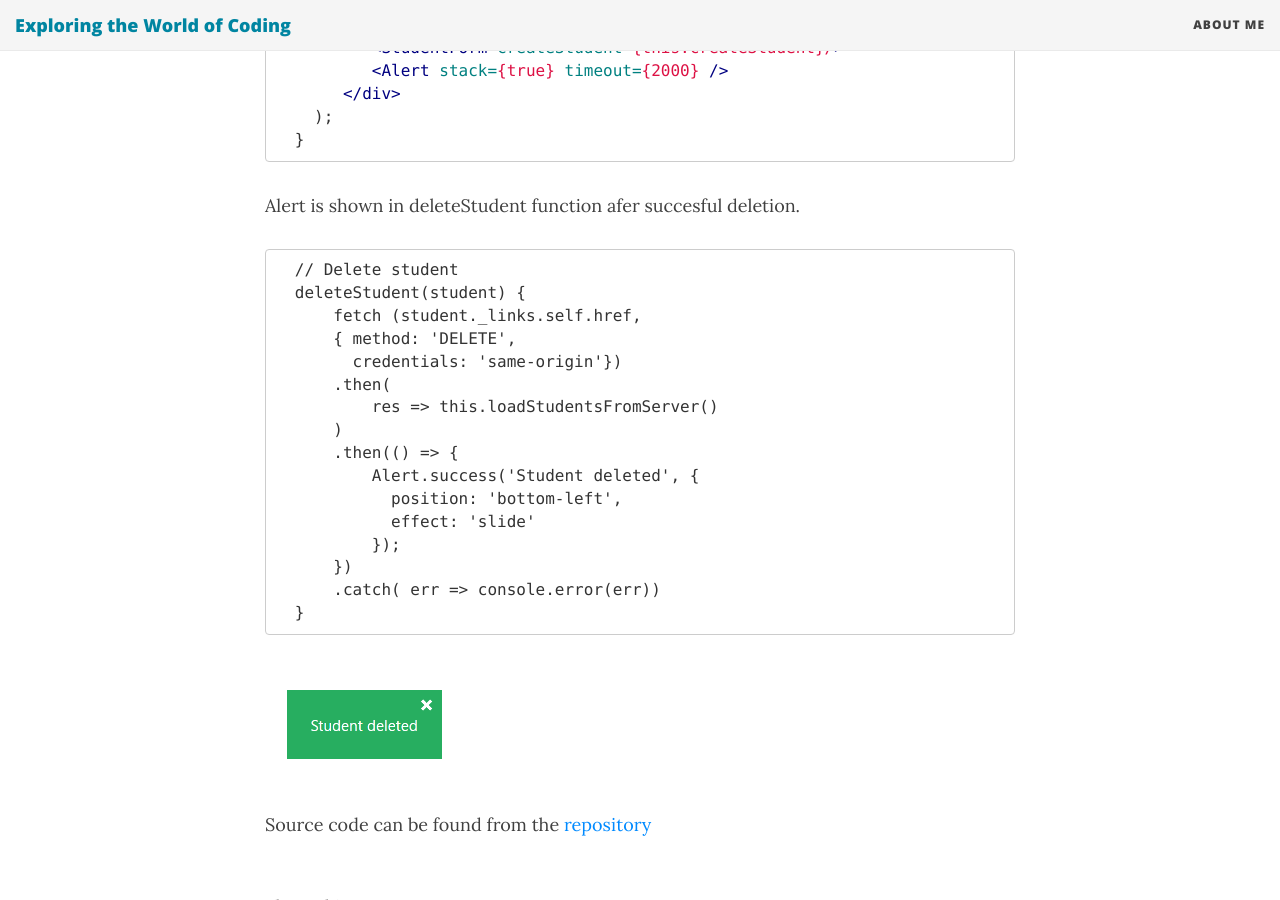
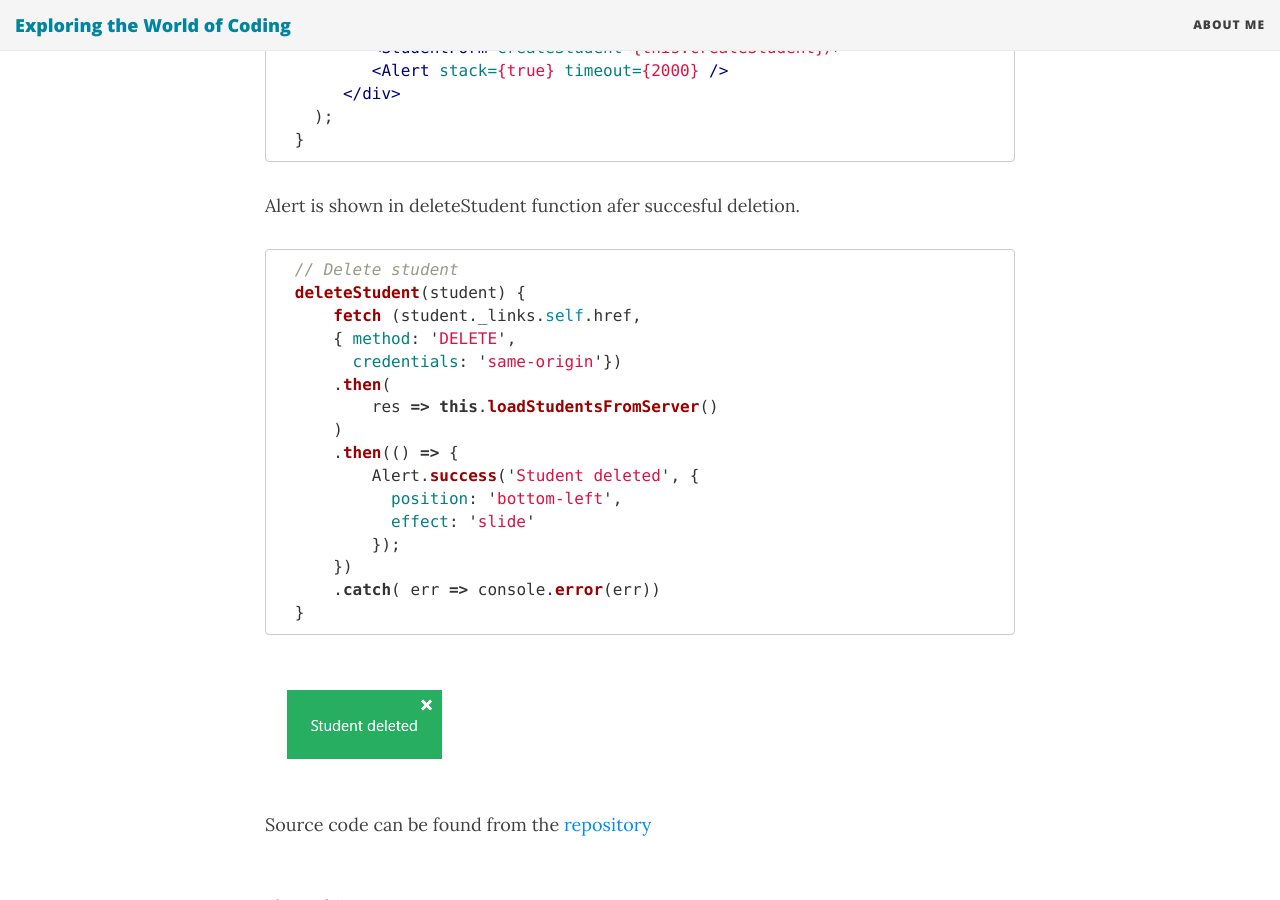
Before and after one commit to juhahinkula/juhahinkula.github.io, a Jekyll site: the page built from _posts/2016-12-05-reactcomponents.markdown, in a window 1280 px wide and 900 px high, scrolled down 2834 px. Built offline with Jekyll 4.4.1, drawn with Linux system fonts in a browser that asks for light colours; nearby versions of some CDN libraries; comment, search, counter and statistics services are not loaded.

Commit message:
new post

```diff
--- a/_posts/2016-12-05-reactcomponents.markdown
+++ b/_posts/2016-12-05-reactcomponents.markdown
@@ -97,7 +97,7 @@ Add Alert to App components render() function with 2 sec timeout.
 
 Alert is shown in deleteStudent function afer succesful deletion.
 
-{% highlight javascrip %}
+{% highlight javascript %}
   // Delete student
   deleteStudent(student) {
       fetch (student._links.self.href,
```
